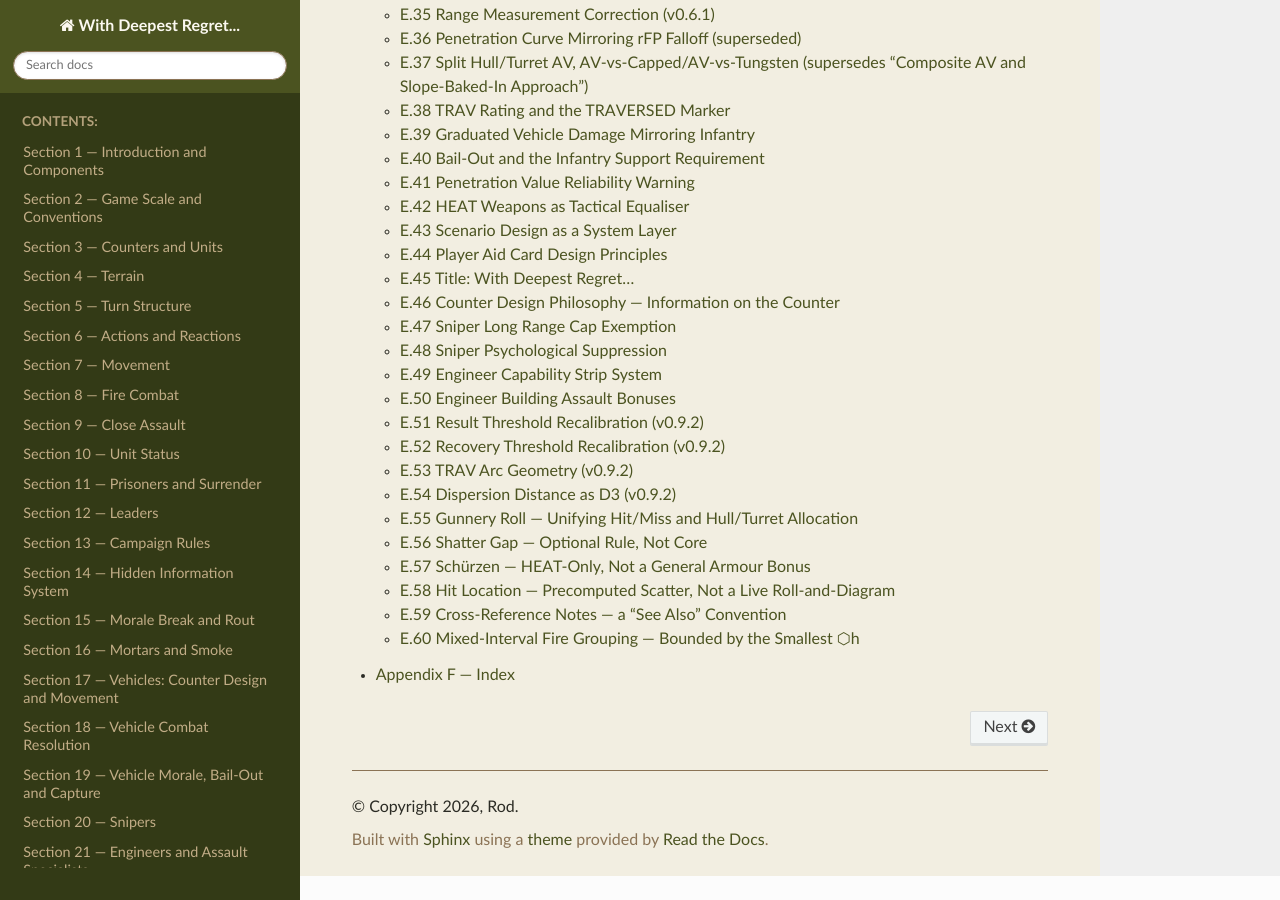
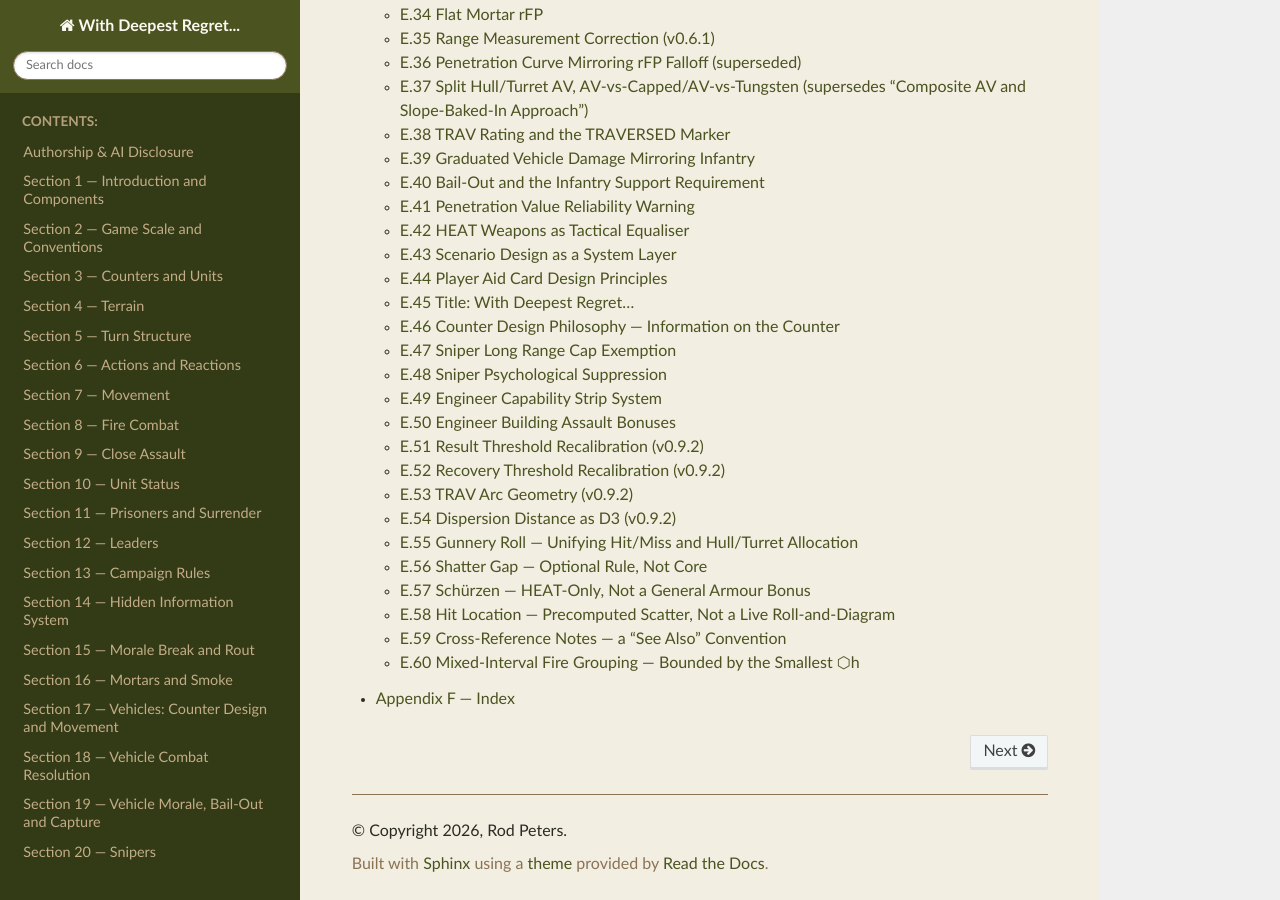
Before and after one commit to spugnoid/wdr-wargame, a Sphinx documentation site: the page built from docs/source/index.rst, in a window 1280 px wide and 900 px high, scrolled down 6559 px. Built offline with Sphinx 7.4.7 and the Read the Docs theme 3.1.0, drawn with Linux system fonts in a browser that asks for light colours; some of the changed text lies outside the part shown.

Commit message:
docs: add authorship & AI disclosure, fix Rod Peters byline
Adds the same disclosure text in two places: a new section near the
top of README.md (after the title/tagline, before repository layout),
and a new docs/source/authorship.rst included first in the toctree
(before Section 1), cross-referencing Appendix E via :doc: for the
full design-decision record.

Also fixes conf.py's copyright/author fields, the only two places in
the repo where "Rod" appeared as an actual byline rather than a casual
in-text mention within historical design specs -- checked README.md,
both LICENSE files (already attributed to "With Deepest Regret
Project", not personally), and every .py/.rst/.md file in the repo.

Co-Authored-By: Claude Sonnet 5 <noreply@anthropic.com>

```diff
--- a/docs/source/conf.py
+++ b/docs/source/conf.py
@@ -2,8 +2,8 @@
 # https://www.sphinx-doc.org/en/master/usage/configuration.html
 
 project = 'With Deepest Regret...'
-copyright = '2026, Rod'
-author = 'Rod'
+copyright = '2026, Rod Peters'
+author = 'Rod Peters'
 release = '0.9.2'
 version = '0.9.2'
 
--- a/docs/source/index.rst
+++ b/docs/source/index.rst
@@ -7,6 +7,7 @@ Rules of Play — Docs-as-Code Edition
    :maxdepth: 2
    :caption: Contents:
 
+   authorship
    section_1__introduction_and_components
    section_2__game_scale_and_conventions
    section_3__counters_and_units
```
Also changed, not shown: README.md (+15 -0 lines), docs/source/authorship.rst (added, +17 -0 lines).
